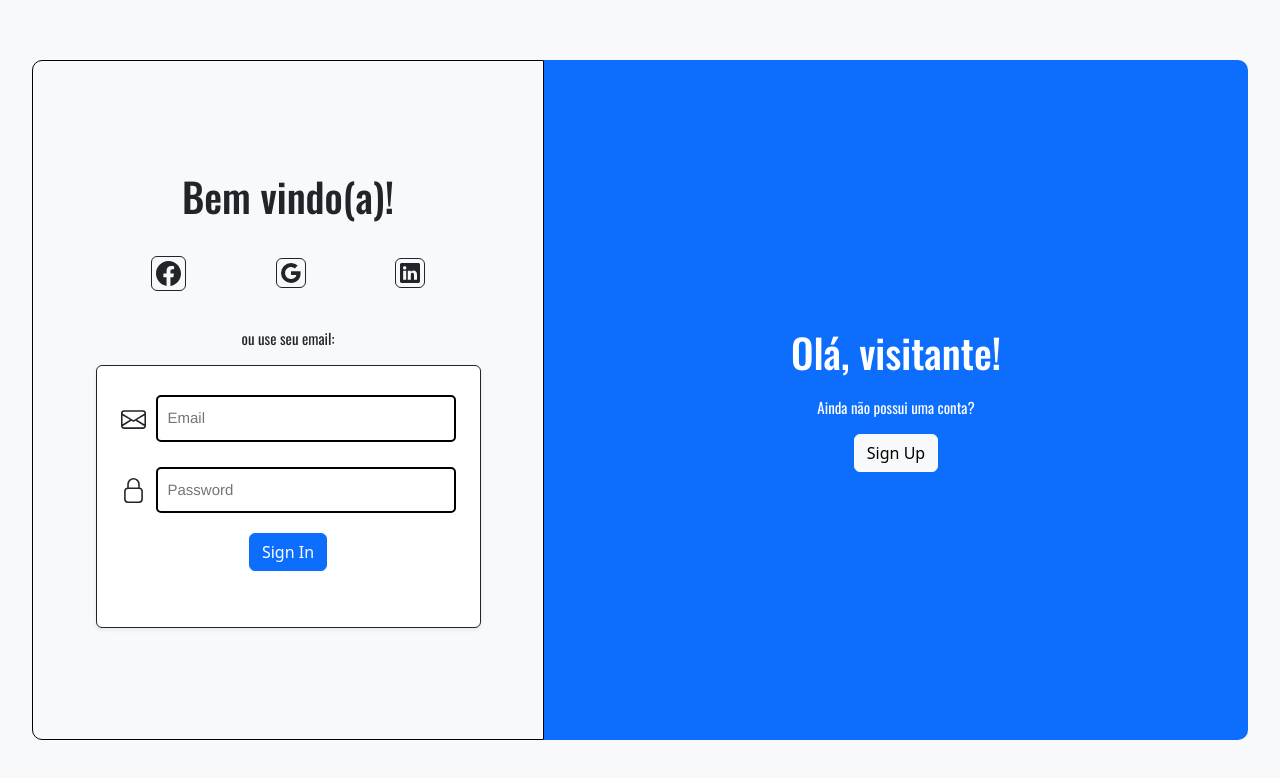
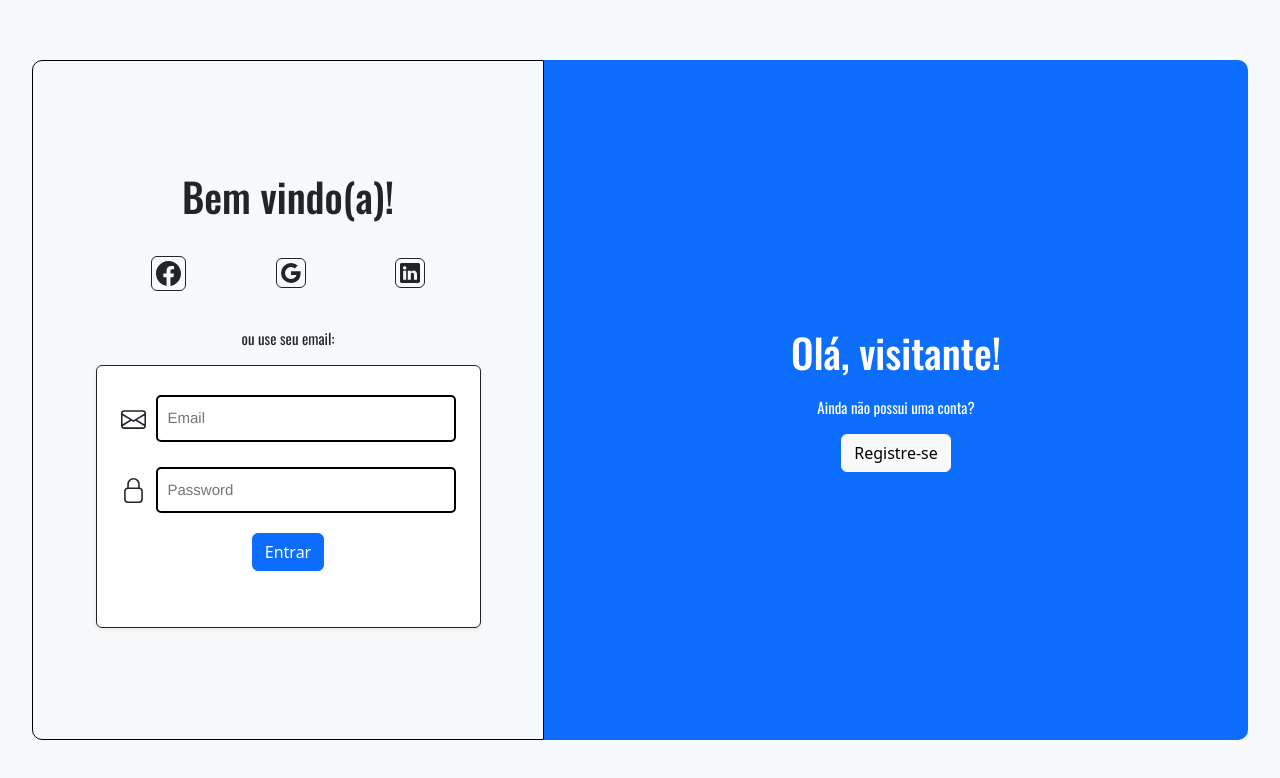
Before and after one commit to Vitor104/ads-projeto, a React (Create React App) app: page / in a window 1280 px wide. Shown: the top 778 px of the page. Built offline with nearby package versions, Linux system fonts and the light colour scheme.

Commit message:
Update loginPage.js

```diff
--- a/src/loginPage/loginPage.js
+++ b/src/loginPage/loginPage.js
@@ -93,9 +93,9 @@ function LoginPage() {
                 </div>
 
                 {/* ENVIAR DADOS PARA VALIDAÇÃO */}
-                <Button className={Styles.button} type="submit" >Sign In</Button>
+                <Button className={Styles.button} type="submit" >Entrar</Button>
                 <Link className={Styles.linkBtt} to={'./Sign Up'}>
-                    <Button className={Styles.bttSignUp} type="submit">Sign Up</Button>
+                    <Button className={Styles.bttSignUp} type="submit">Registre-se</Button>
                 </Link>
 
             </form>
@@ -109,7 +109,7 @@ function LoginPage() {
                 <h2 className={Styles.text}>Olá, visitante!</h2>
                 <p className={Styles.description}>Ainda não possui uma conta?</p>
                 <Link to={'./Sign Up'}>
-                    <Button className={Styles.bttSignUp} type="submit" variant="light">Sign Up</Button>
+                    <Button className={Styles.bttSignUp} type="submit" variant="light">Registre-se</Button>
                 </Link>
         </div>
     </div>
```
